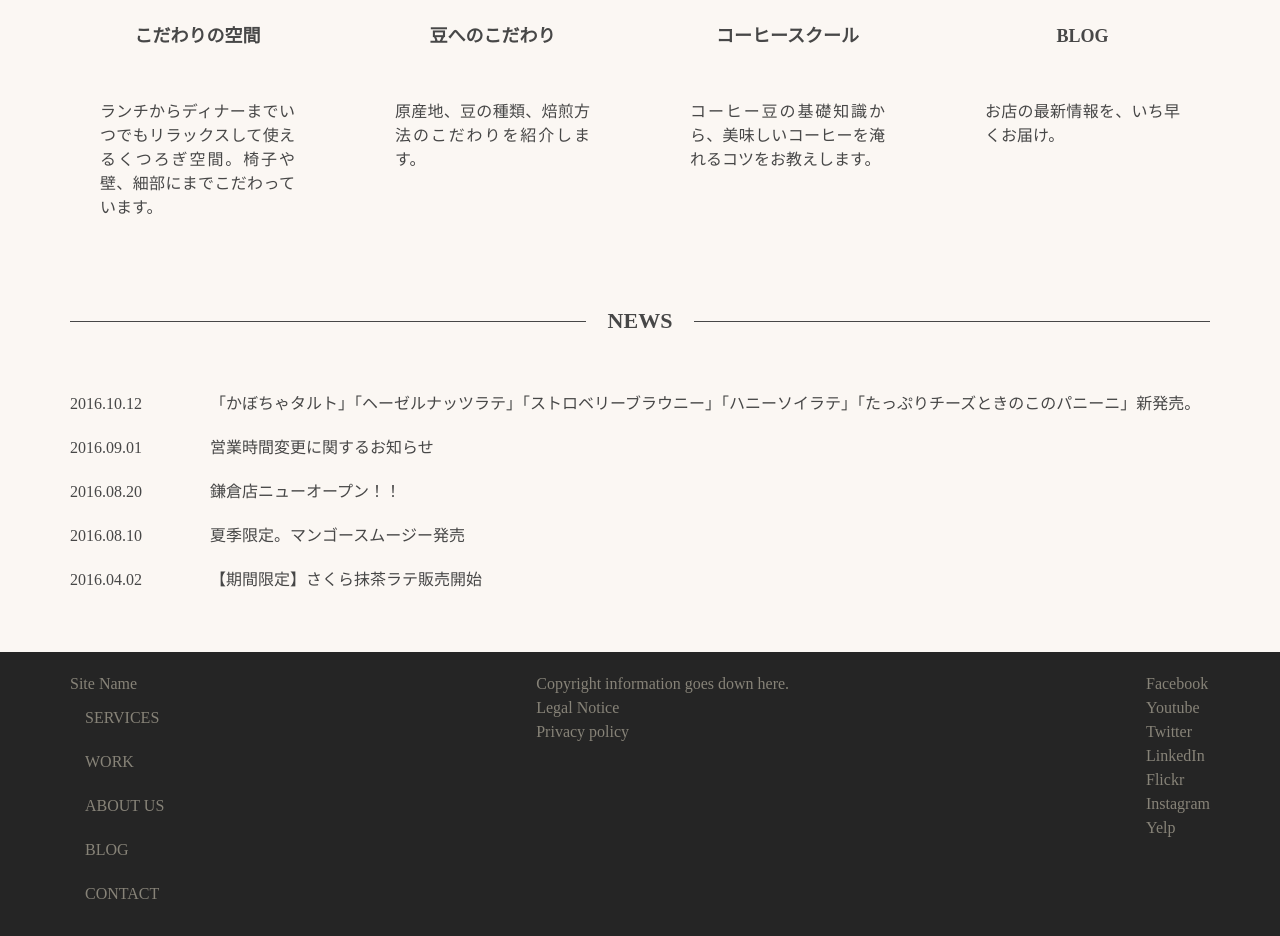
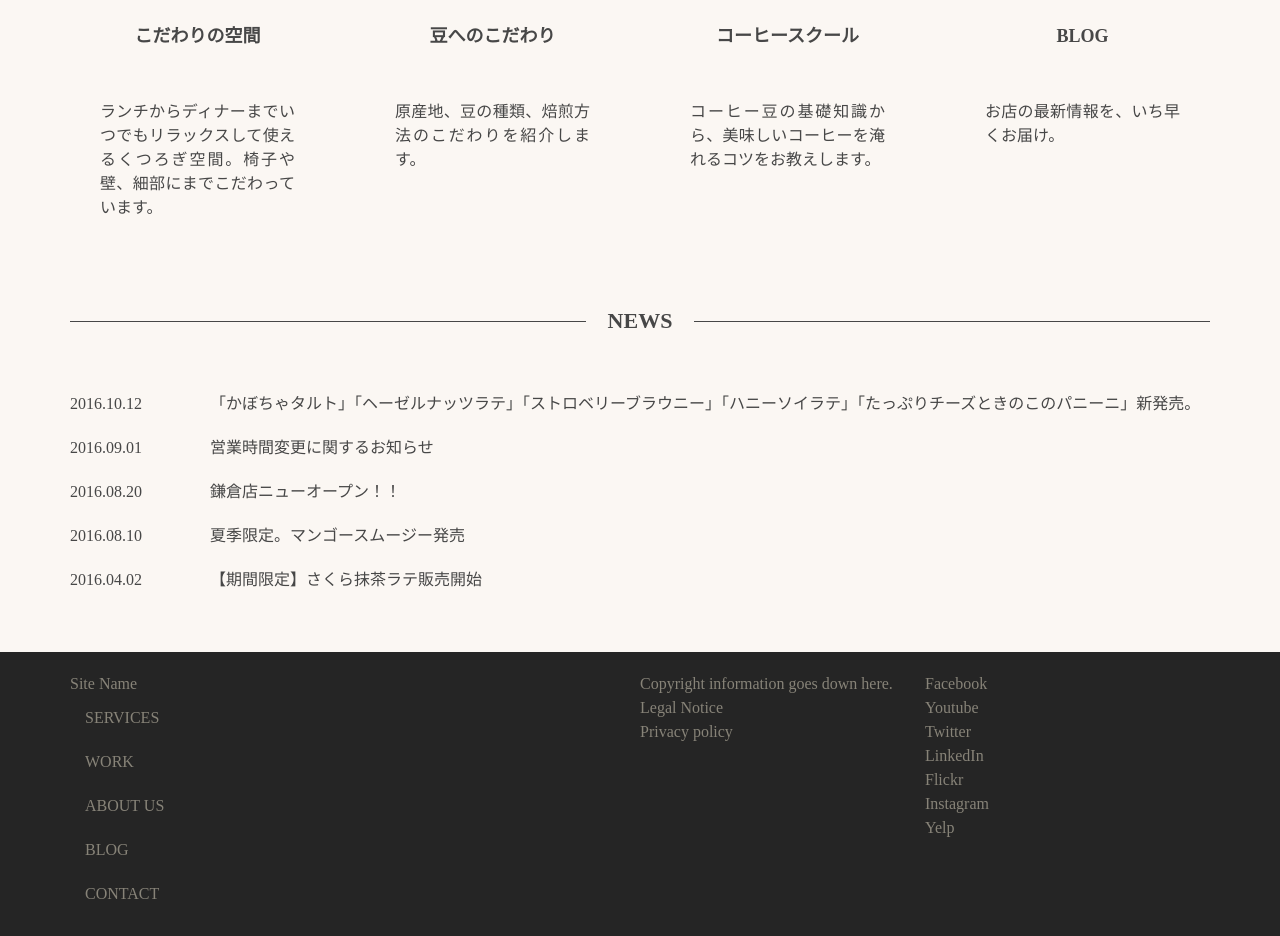
Before and after one commit to retas-seven/sass_practice, a website: page index.html in a window 1280 px wide. Shown: the part 1275-2211 px from the top of the page. Drawn offline with Linux system fonts and the light colour scheme.

Commit message:
フッターの横幅比率を指定

```diff
--- a/sass/components/common/_footer.scss
+++ b/sass/components/common/_footer.scss
@@ -14,6 +14,20 @@
     background-color: $color-black;
     color: $color-link;
 
+    // フッターの横幅比率を指定
+    &__head {
+        flex: 2 1 50%;
+    }
+    &__head,
+    &__body {
+        adding-right: $space-unit;
+    }
+    &__body,
+    &__foot {
+        align-self: flex-start;
+        flex: 1 1 25%;
+    }
+
     a {
         color: $color-link;
         &:hover {
```
Also changed, not shown: resources/css/main.css.
